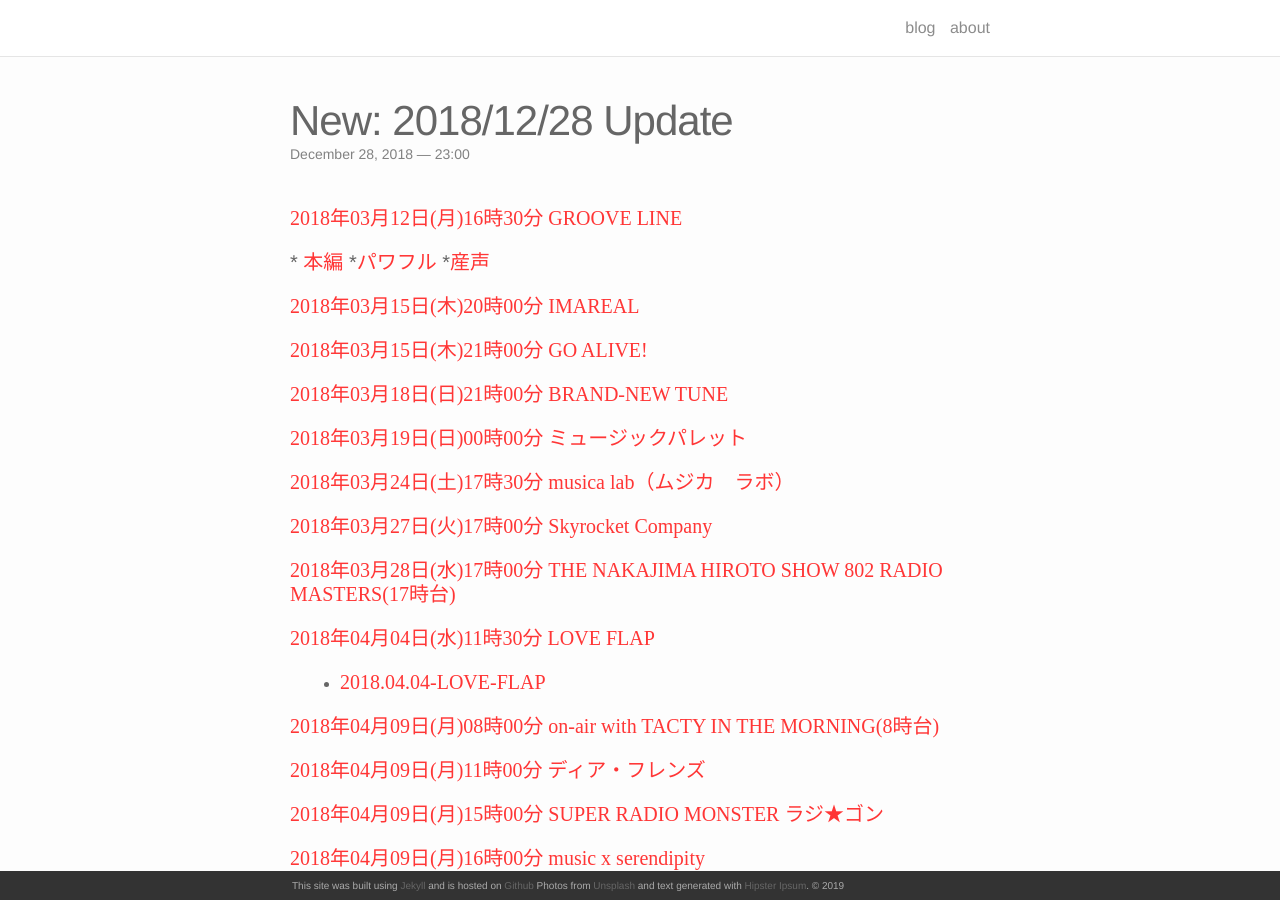
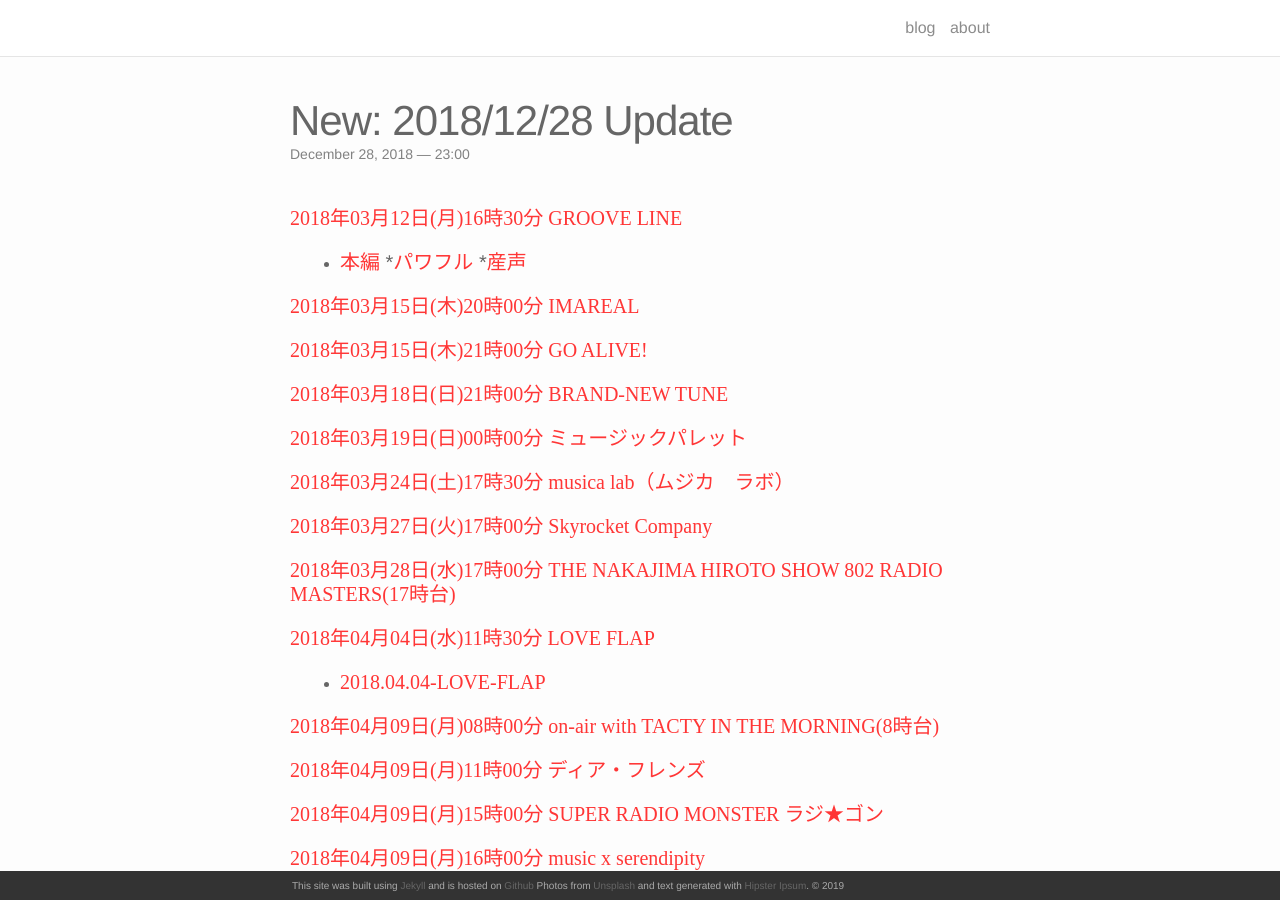
Before and after one commit to huidaoweilai2019/huidaoweilai2019.github.io, a Jekyll site: the page built from _posts/2018-12-28-update.markdown, in a window 1280 px wide and 900 px high. Built offline with Jekyll 4.4.1, drawn with Linux system fonts in a browser that asks for light colours; nearby versions of some CDN libraries.

Commit message:
Update 2018-12-28-update.markdown

```diff
--- a/_posts/2018-12-28-update.markdown
+++ b/_posts/2018-12-28-update.markdown
@@ -9,7 +9,7 @@ description:
 
 <ul></ul>
 
-#### * [<font face="Microsoft YaHei UI">本編</font>](https://my.pcloud.com/publink/show?code=XZJBKC7ZMWs8eBAsjhHfd0e18SGSOLn1Ushy) *[<font face="Microsoft YaHei UI">パワフル</font>](https://my.pcloud.com/publink/show?code=XZUfKC7ZxqYbpBqS87zVP9RDYCGTuBl3E3Tk) *[<font face="Microsoft YaHei UI">産声</font>](https://my.pcloud.com/publink/show?code=XZcfKC7ZidBOTmEFbJJFGFvsWsbiamaOAVMV)
+* ####  [<font face="Microsoft YaHei UI">本編</font>](https://my.pcloud.com/publink/show?code=XZJBKC7ZMWs8eBAsjhHfd0e18SGSOLn1Ushy) *[<font face="Microsoft YaHei UI">パワフル</font>](https://my.pcloud.com/publink/show?code=XZUfKC7ZxqYbpBqS87zVP9RDYCGTuBl3E3Tk) *[<font face="Microsoft YaHei UI">産声</font>](https://my.pcloud.com/publink/show?code=XZcfKC7ZidBOTmEFbJJFGFvsWsbiamaOAVMV)
 
 <ul></ul>
 
```
